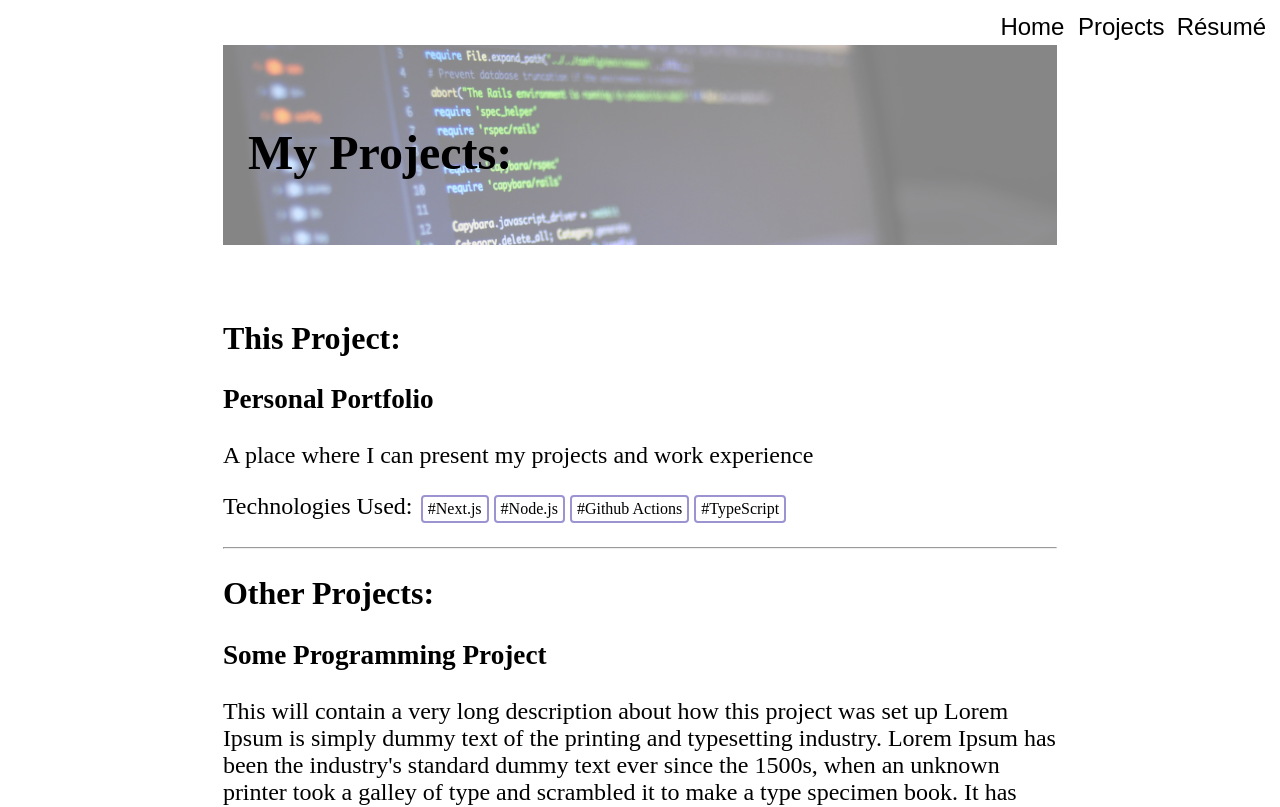
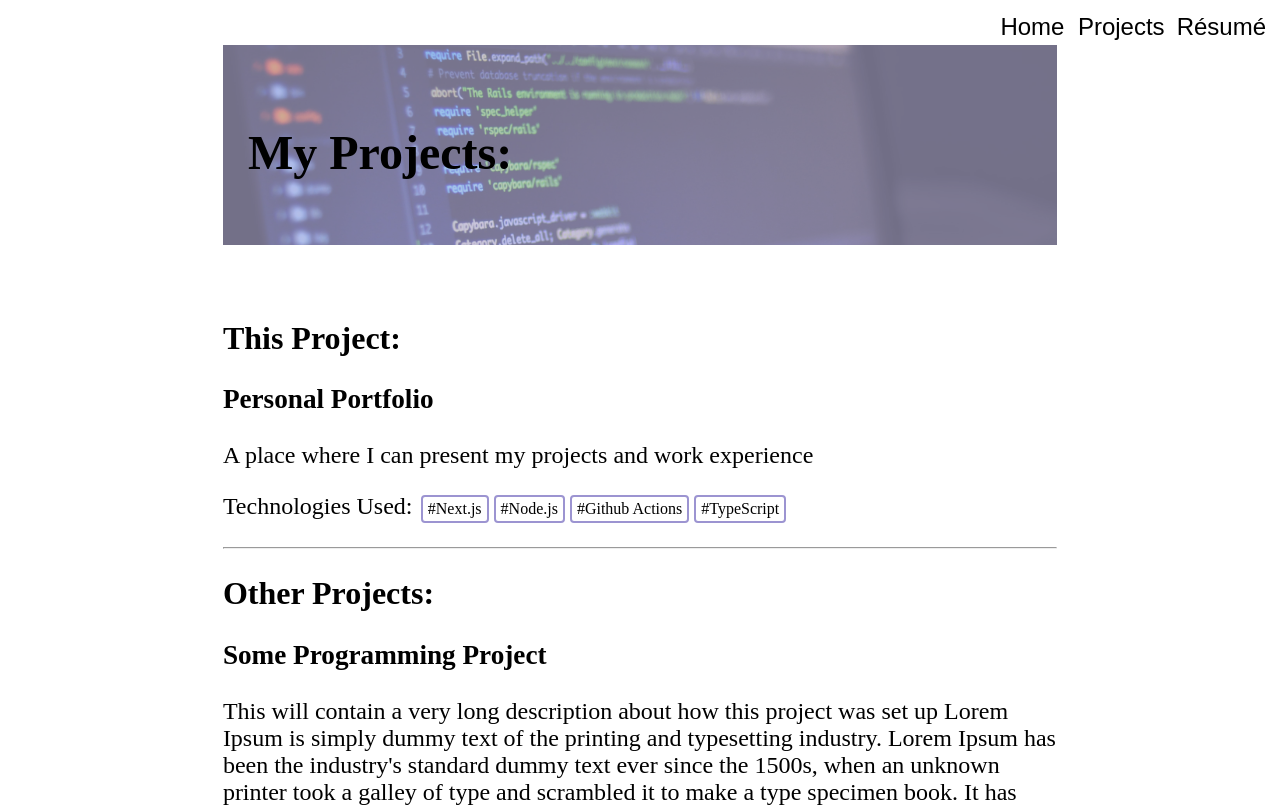
Before and after one commit to durid-ah/durid-ah.github.io, a Next.js app: page /projects in a window 1280 px wide. Shown: the top 807 px of the page. Built offline with nearby package versions, Linux system fonts and the light colour scheme.

Commit message:
final touches to the image overlay in the projects page

```diff
--- a/pages/projects.tsx
+++ b/pages/projects.tsx
@@ -59,7 +59,6 @@ export default function Projects({projectList, portfolioDescription}: ProjectPro
                         <ProjectCard key={item.title} project={item}/>
                      ))
                   }
-
                </div>
             </main>
          </Layout>
--- a/styles/Projects.module.css
+++ b/styles/Projects.module.css
@@ -58,7 +58,7 @@
 .imageOverlay {
    position: absolute;
    top: 0;
-   background-color: rgba(255, 255, 255, 0.5);
+   background-color: #b9b5dd99;
    height: 100%;
    width: 100%;
    padding: 3em 3%;
--- a/styles/globals.css
+++ b/styles/globals.css
@@ -4,7 +4,7 @@
   --main-color: #fae4e5;
   --main-dark: #1b1c31;
   --secondary-dark: #30303a;
-  --headers: #51459E;
+  --headers: #51459e;
 
   --navbar-height: 3rem;
   --footer-height: 4rem;
```
